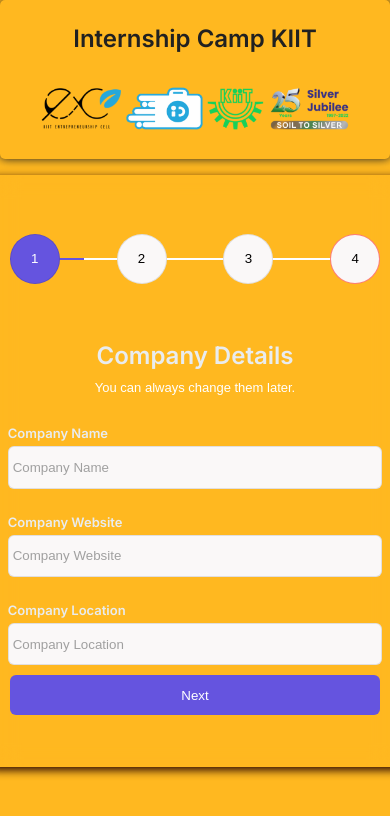
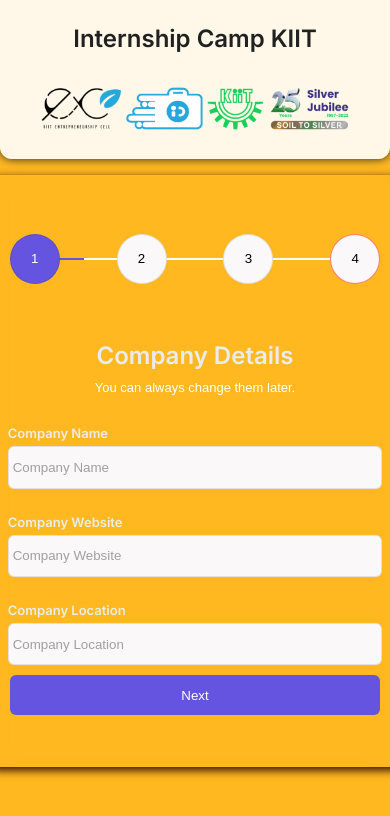
Before and after one commit to AyushKshitij45/icamp-form, a React (Create React App) app: page / in a window 390 px wide. Shown: the top 816 px of the page. Built offline with nearby package versions, Linux system fonts and the light colour scheme.

Commit message:
more update

```diff
--- a/src/App.css
+++ b/src/App.css
@@ -33,9 +33,10 @@ body{
   box-shadow: 0px 0px 10px #212121;
   align-items: center;
   justify-content: center;
-  border-radius: 5px;
-  background-color: #e9ecef;
-
+  border-bottom-left-radius: 12px;
+  border-bottom-right-radius: 12px;
+  background-color: rgba(255, 255, 255, 0.9);
+  backdrop-filter: blur(10px);
   /* box-shadow: 1px 3px 10px #e9ecef; */
 
 }
@@ -69,7 +70,7 @@ body{
 }
 .card {
 
-  max-width: fit-content;
+  max-width:100vw;
   width: fit-content;
 
   display:flex;
@@ -100,9 +101,7 @@ body{
   outline: 1px solid rgba(0,0,0,0.3);
 }
 @media screen and (max-width: 800px)  {
-  .register {
-    background-color: rgba(0,0,0,0);
-  }
+
 
 
 }
--- a/src/components/LandingFormPage.js
+++ b/src/components/LandingFormPage.js
@@ -30,7 +30,7 @@ function LandingFormPage() {
     }else if (page === 2 && formData.PocName !== "" && formData.ContactNumber !== "" && formData.MailId !=="") {              // jump to next page
       setCurrentPage(page + 1);
     } else if (page === 3) {     // checks if in 2nd last page, all the mandatory fields are filled or not
-      if (formData.Companyname !== "" && formData.Websitename !== "" && formData.Companylocation !=="" && formData.PocName !== "" && formData.ContactNumber !== "" && formData.MailId !=="" && formData.Domains !== "" && formData.Skills !== "" && formData.MinD !=="" && formData.MaxD !=="" && formData.MinS !=="" && formData.MaxS !=="" && formData.Skills !=="" && formData.Mode !=="" && formData.Perks !=="") {
+      if (formData.Companyname !== "" && formData.Websitename !== "" && formData.Companylocation !=="" && formData.PocName !== "" && formData.ContactNumber !== "" && formData.MailId !=="" && formData.Domains !== "" && formData.Skills !== "" && formData.MinD !=="" && formData.MaxD !=="" && formData.MinS !=="" && formData.MaxS !=="" && formData.Skills !=="" && formData.Mode !=="") {
         setCurrentPage(page + 1);
         console.log(formData);
         var data = JSON.stringify({
--- a/src/components/UsageForm.js
+++ b/src/components/UsageForm.js
@@ -29,6 +29,14 @@ function UsageForm() {
     setFormData((prevData) => ({ ...prevData, Mode: event.target.value }));
   };
 
+  const options = [
+
+    { label: 'On-stie', value: 'On-site' },
+
+    { label: 'Work From Home', value: 'Work-From-Home' },
+
+  ];
+
   return (
     <>
       <span className={`${classes.container} ${classes.headings}`}>
@@ -58,7 +66,7 @@ function UsageForm() {
       </span>
 
       <section className={classes.section}>
-        <p>Duration</p>
+        <p>Duration(in months)</p>
       </section>
       <div className={classes.container_row}>
         <span>
@@ -67,6 +75,7 @@ function UsageForm() {
             className={`inputField ${classes.amount}`}
             type="number"
             placeholder="Min Duration"
+            min="1"
             onChange={insertMinD}
             value={formData.MinD}
           ></input>
@@ -77,6 +86,7 @@ function UsageForm() {
             className={`inputField ${classes.amount}`}
             type="number"
             placeholder="Max Duration"
+            min="1"
             onChange={insertMaxD}
             value={formData.MaxD}
           ></input>
@@ -85,7 +95,7 @@ function UsageForm() {
 
 
       <section className={classes.section}>
-        <p>Stipend</p>
+        <p>Stipend(in Rupees)</p>
       </section>
       <div>
         <div className={classes.container_row}>
@@ -96,6 +106,7 @@ function UsageForm() {
               className={`inputField ${classes.amount}`}
               type="number"
               placeholder="Min Stipend"
+              min="3000"
               onChange={insertMinS}
               value={formData.MinS}
             ></input>
@@ -106,6 +117,7 @@ function UsageForm() {
               className={`inputField ${classes.amount}`}
               type="number"
               placeholder="Max Stipend"
+              min="3000"
               onChange={insertMaxS}
               value={formData.MaxS}
             ></input>
@@ -125,13 +137,15 @@ function UsageForm() {
 
       <span className={classes.container}>
         <p>Mode of Internship</p>
-        <input
-          className="inputField"
-          type="text"
-          placeholder="Online/Offline"
-          onChange={insertMode}
-          value={formData.Mode}
-        ></input>
+        <select value={formData.Mode} onChange={insertMode} className="inputField">
+
+          {options.map((option) => (
+
+            <option value={option.value}>{option.label}</option>
+
+          ))}
+
+        </select>
       </span>
 
     </>
--- a/src/components/css/LogoHeader.module.css
+++ b/src/components/css/LogoHeader.module.css
@@ -1,8 +1,4 @@
-.logoBar {
-  align-items: center;
-  background-color: azure;
-  box-shadow: 0px 0px 10px #212121;
-}
+
 
 .logo {
   max-height: 12vh;
```
